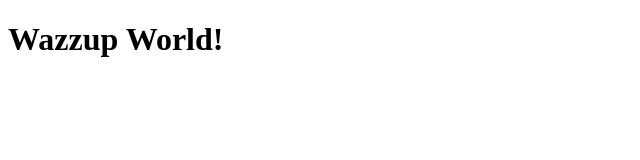
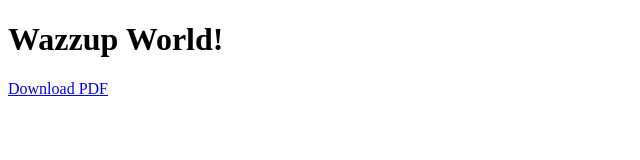
Before and after one commit to TonyPowers09/jek23, a plain HTML site: page _site/index.html in a window 1280 px wide. Shown: the whole page, without its empty margins (0-640 px from the left). Drawn offline with Linux system fonts and the light colour scheme.

Commit message:
link added

```diff
--- a/_site/index.html
+++ b/_site/index.html
@@ -6,5 +6,6 @@
   </head>
   <body>
     <h1>Wazzup World!</h1>
+    <a href="https://pdfz.s3.us-west-1.amazonaws.com/4-noble-truths.pdf">Download PDF</a>
   </body>
 </html>
```
Also changed, not shown: index.html (+1 -0 lines).
